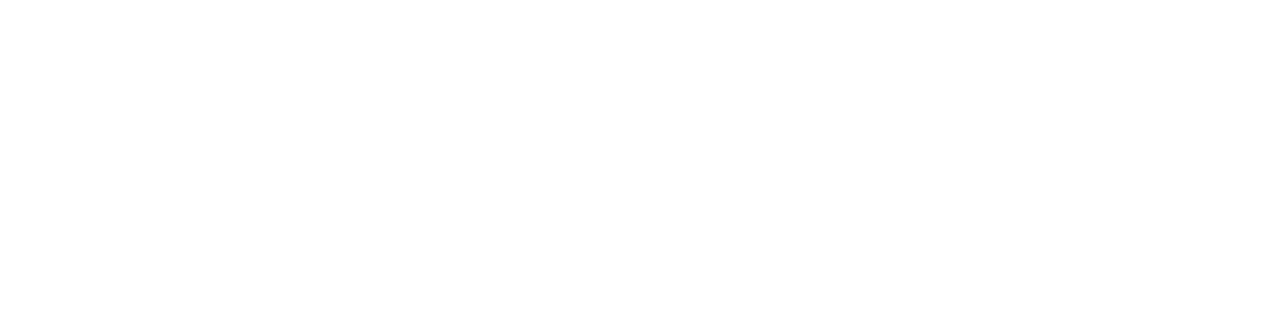
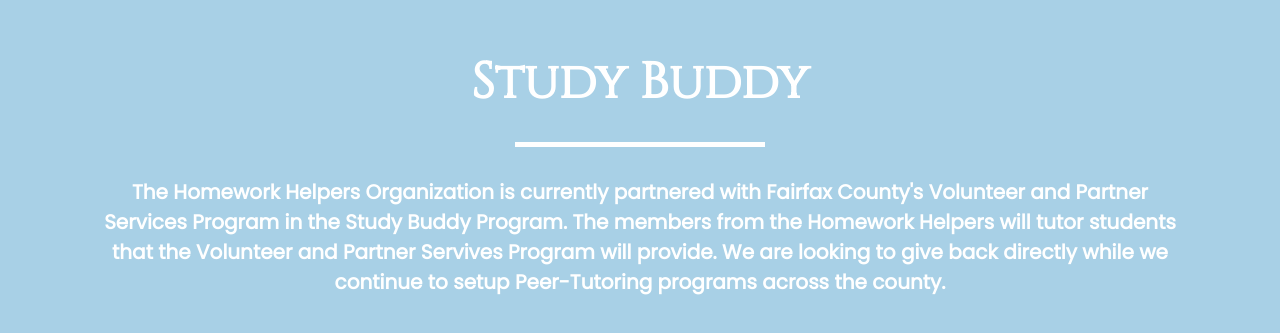
Before and after one commit to aryankix101/homeworkhelpers, a React (Create React App) app: page /study-buddy in a window 1280 px wide. Shown: the part 201-534 px from the top of the page. Built offline with nearby package versions, Linux system fonts and the light colour scheme; a web font is replaced by a local one.

Commit message:
Added Study Buddy page

```diff
--- a/src/App.js
+++ b/src/App.js
@@ -4,6 +4,7 @@
 import Navbar from './components/Navbar.js'
 import HomePage from './components/Home.js'
 import PathwayPage from './components/Pathways.js'
+import StudyBuddyPage from './components/StudyBuddy.js'
 import Slide from 'react-reveal/Slide';
 
 function App() {
@@ -16,6 +17,7 @@
         <Switch>
             <Route exact path="/" component={HomePage}/>
             <Route exact path="/steam-pathways" component={PathwayPage}/>
+            <Route exact path="/study-buddy" component={StudyBuddyPage}/>
         </Switch>
       </div>
     </BrowserRouter>
--- a/src/components/Navbar.js
+++ b/src/components/Navbar.js
@@ -40,6 +40,9 @@
                             <a class="nav-link" href="/steam-pathways" id="navbartext">Steam Pathways</a>
                             </li>
                             <li class="nav-item">
+                            <a class="nav-link" href="/study-buddy" id="navbartext">Study Buddy</a>
+                            </li>
+                            <li class="nav-item">
                             <a class="nav-link" href="#contact" id="navbartext">Contact</a>
                             </li>
                         </ul>
--- /dev/null
+++ b/src/components/StudyBuddy.js
@@ -0,0 +1,26 @@
+import React, { Component } from 'react';
+import Fade from 'react-reveal/Fade';
+
+class StudyBuddyPage extends Component {
+    state = {  }
+    render() {
+        return (
+            <Fade top>
+            <header>
+                    <body>
+                        <style>{'body { background-color: #A8D0E6; }'}</style>
+                            <div class="container">
+                                <div class="col-lg-12">
+                                    <h2 id="title" style={{textAlign: "center"}}>Study Buddy</h2>
+                                    <hr class="star-light"/>
+                                    <p id="titletext">The Homework Helpers Organization is currently partnered with Fairfax County's  Volunteer and Partner Services Program in the Study Buddy Program. The members from the Homework Helpers will tutor students that the Volunteer and Partner Servives Program will provide. We are looking to give back directly while we continue to setup Peer-Tutoring programs across the county.</p>
+                                </div>
+                            </div>
+                    </body>
+            </header>
+            </Fade>
+          );
+    }
+}
+
+export default StudyBuddyPage;
```
